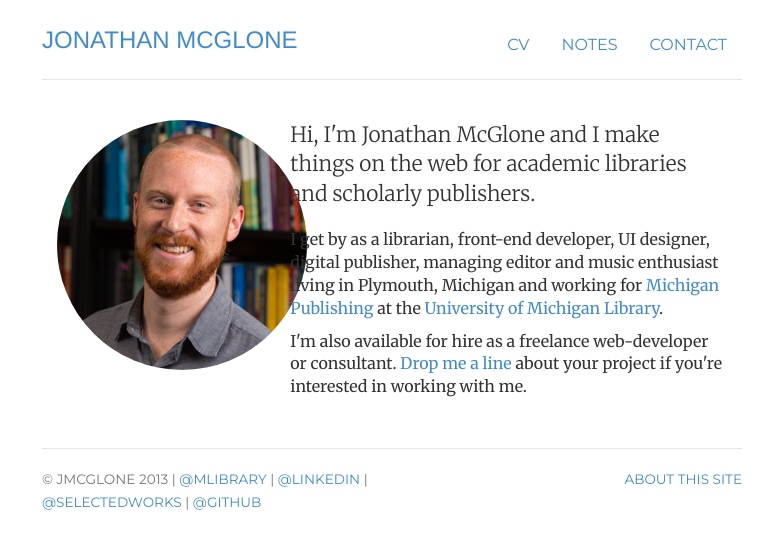
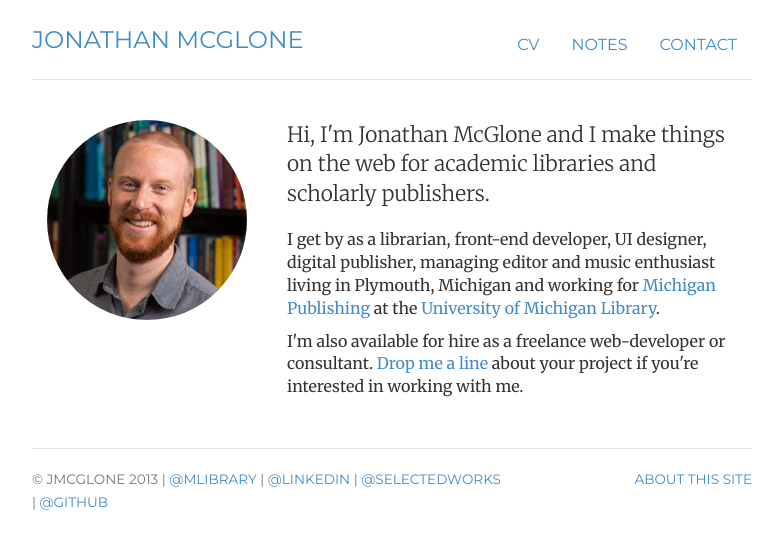
Before and after one commit to jmcglone/jmcglone.github.io, a Jekyll site: the page built from index.html, in a window 1280 px wide. Shown: the top 549 px of the page, without its empty margins (248-1031 px from the left). Built offline with Jekyll 4.4.1, drawn with Linux system fonts in a browser that asks for light colours.

Commit message:
a little wider, smaller image

```diff
--- a/css/jumbotron-narrow.css
+++ b/css/jumbotron-narrow.css
@@ -34,7 +34,7 @@ body {
 /* Customize container */
 @media (min-width: 768px) {
   .container {
-    max-width: 730px;
+    max-width: 750px;
   }
 }
 .container-narrow > hr {
--- a/css/style.css
+++ b/css/style.css
@@ -4,12 +4,12 @@
 body { padding-top: 20px; padding-bottom: 40px; font-family: 'Merriweather', Georgia, Times; font-size: 16px; }
 
 /* Masthead */
-.header, .footer { font-family: 'Montserrat', Helvetica, sans-serif; text-transform: uppercase; }
+.header, .footer, .header h3 { font-family: 'Montserrat', Helvetica, sans-serif; text-transform: uppercase; }
 
 /* Navigation */
 .nav { margin-top: 4px; }
-h3.muted a {text-decoration: none; color: #999999; }
-h3.muted a:hover { text-decoration: none; color: #0088cc; }
+h3.muted-text a {text-decoration: none; color: #999999; }
+h3.muted-text a:hover { text-decoration: none; color: #0088cc; }
 
 /* Custom container */
 .container-narrow { margin: 0 auto; max-width: 800px; }
--- a/index.html
+++ b/index.html
@@ -9,7 +9,7 @@ contact: passive
 <!-- <div class="jumbotron"> -->
 <div class="row marketing">
 	<div class="col-lg-4">
-	<img  class="img-circle " alt="Jonathan McGlone" src="img/jmcglone-250px.png">
+	<img  class="img-circle " alt="Jonathan McGlone" src="img/jmcglone-200px.png">
 	</div>
 	<div class="col-lg-8">
 	<p class="lead">Hi, I'm Jonathan McGlone and I make things on the web for academic libraries and scholarly publishers.</p>
```
Also changed, not shown: img/jmcglone-200px.png (added), img/jmcglone-250px.png (deleted).
